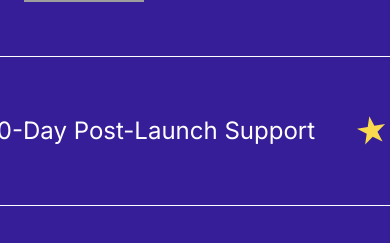
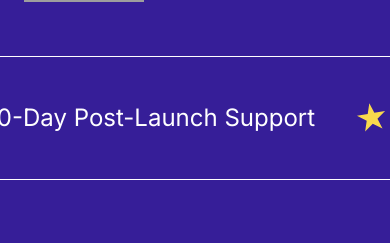
Before and after one commit to cyber-zeff/vistazo-main, a Next.js app: page / in a window 390 px wide. Shown: the part 414-657 px from the top of the page. Built offline with nearby package versions, Linux system fonts and the light colour scheme; grey boxes are pictures that could not be loaded.

Commit message:
fixed mobile height

```diff
--- a/app/components/Specs.tsx
+++ b/app/components/Specs.tsx
@@ -8,7 +8,7 @@ export default function Specs() {
     const duplicatedFeatures = [...features, ...features, ...features]
 
     return (
-        <section className="border-t border-b border-white py-12.25 overflow-hidden">
+        <section className="border-t border-b border-white py-9 md:py-12.25 overflow-hidden">
             <motion.div
                 className="flex items-center gap-8 whitespace-nowrap"
                 animate={{ x: [0, -1920] }}
```
